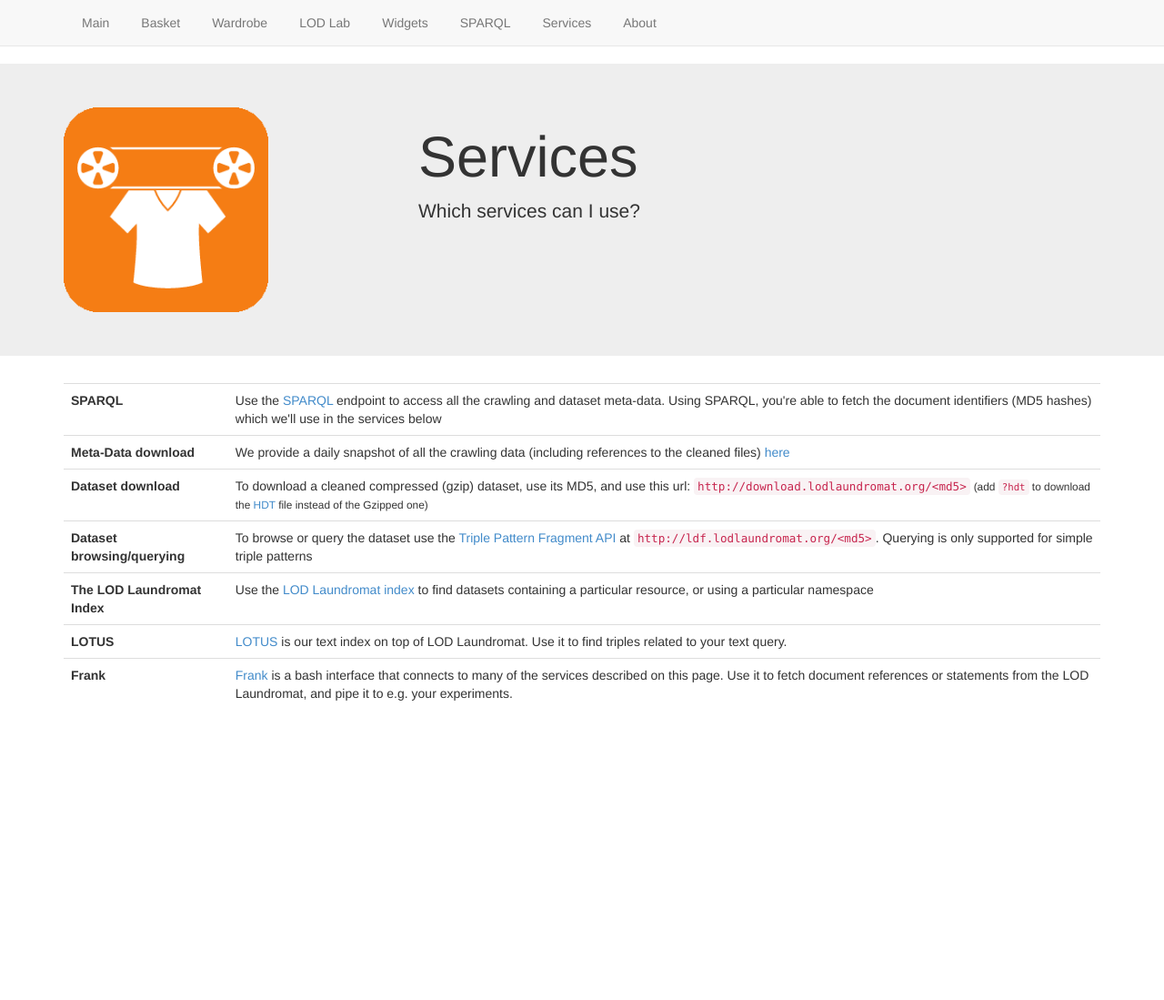
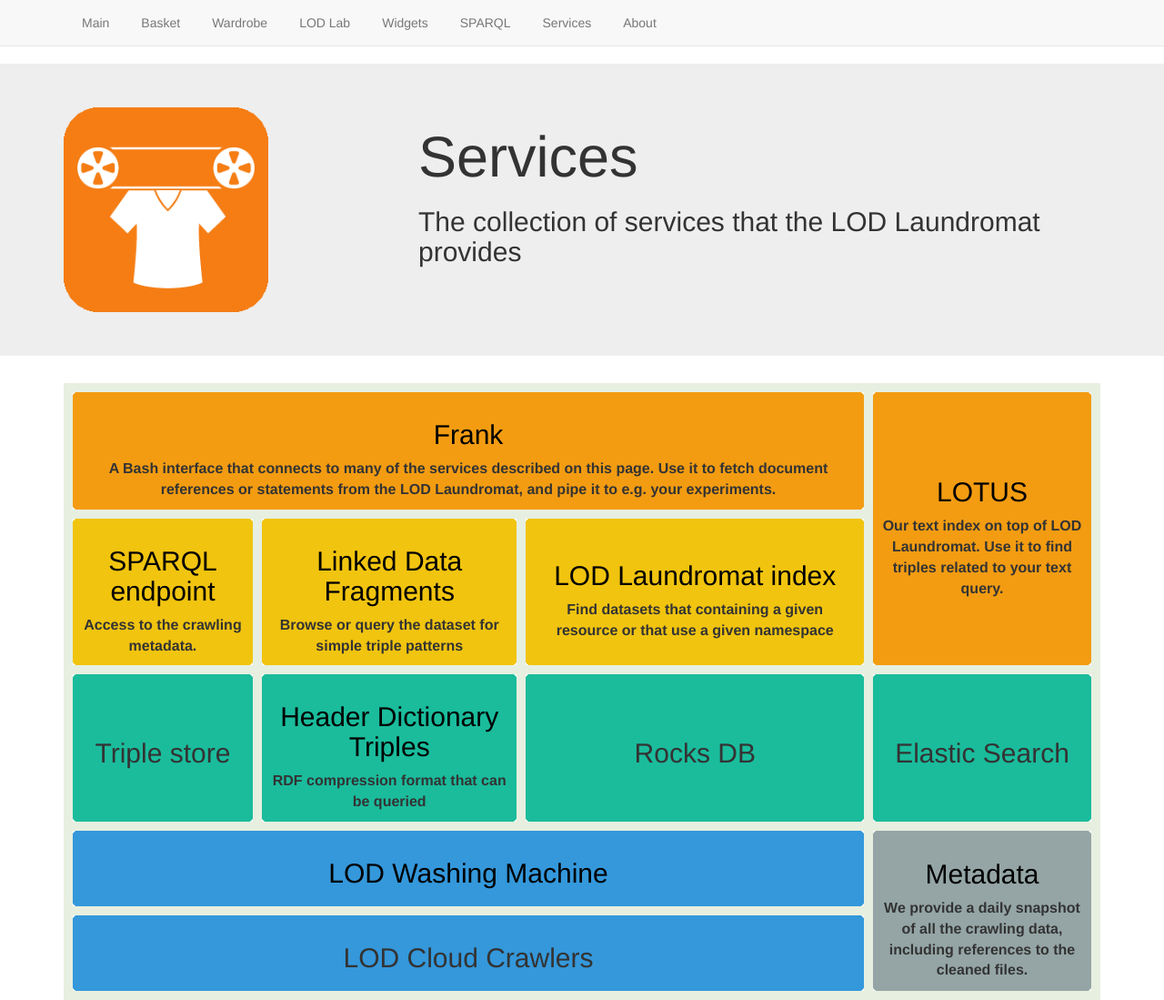
Before and after one commit to LOD-Laundromat/lodlaundry.github.io, a website: page services/index.html in a window 1280 px wide. Shown: the whole page at 91% size. Before the commit the page ends 800 px from the top, so only its background shows below. Drawn offline with nearby package versions, Linux system fonts and the light colour scheme.

Commit message:
ADDED: LL cake.

```diff
--- a/services/index.html
+++ b/services/index.html
@@ -9,13 +9,46 @@
     <meta name="author" content="Laurens Rietveld">
     <link rel="icon" href="/imgs/laundry.ico">
     <title>Services</title>
-
-    <!-- Bootstrap core CSS -->
     <link href="/bower_components/bootstrap/dist/css/bootstrap.min.css" rel="stylesheet">
     <link href="/bower_components/YASQE/dist/yasqe.min.css" rel="stylesheet">
     <link href="/bower_components/YASR/dist/yasr.min.css" rel="stylesheet">
     <link href="/style.css" rel="stylesheet">
     <link href="services.css" rel="stylesheet">
+    <style>
+      a {
+      color: black;
+      }
+.cake {
+  border-collapse: collapse;
+  border-style: solid;
+}
+
+.cake caption {
+  caption-side: bottom;
+}
+
+.blue-light {background-color: #3498db;}
+.blue-dark {background-color: #2980b9;}
+.gray {background-color: #95a5a6;}
+.green-light {background-color: #1abc9c;}
+.green-dark {background-color: #16a085;}
+.orange {background-color: #e67e22;}
+.yellow-light {background-color: #f1c40f;}
+.yellow-dark {background-color: #f39c12;}
+
+.cake td {
+  border: 10px solid #E7EFE0;
+  font-size: 16px;
+  font-weight: bold;
+  padding: 10px;
+  text-align: center;
+  border-radius: 22px;
+}
+
+.cake th {
+  color: #666;
+}
+    </style>
     <!-- HTML5 shim and Respond.js IE8 support of HTML5 elements and media queries -->
     <!--[if lt IE 9]>
         <script src="https://oss.maxcdn.com/libs/html5shiv/3.7.0/html5shiv.js"></script>
@@ -52,55 +85,78 @@
           </div>
           <div class="col-md-8" style="vertical-align: middle;">
             <h1>Services</h1>
-            <p>
-             Which services can I use?
-            </p>
+            <h2>The collection of services that the LOD Laundromat provides</h2>
           </div>
         </div>
       </div>
     </div>
-
     <div class="container">
       <div class="row">
         <div class="col-md-12">
-            <table class="table">
+	        <table border="1" class="cake">
+            <caption></caption>
+	          <tbody>
+              <!-- Yellow -->
               <tr>
-				  <td>SPARQL</td>
-				  <td>Use the <a href="http://lodlaundromat.org/sparql" target="_blank">SPARQL</a> endpoint to access all the crawling and dataset meta-data.
-				  Using SPARQL, you're able to fetch the document identifiers (MD5 hashes) which we'll use in the services below</td>
+		            <td class="yellow-dark" colspan="3" width="500px">
+                  <h2><a href="https://github.com/LODLaundromat/Frank">Frank</a></h2>
+                  A Bash interface that connects to many of the services described on this page.  Use it to fetch document references or statements from the LOD Laundromat, and pipe it to e.g. your experiments.
+                </td>
+		            <td class="yellow-dark" rowspan="2" width="250px">
+                  <h2><a href="http://lotus.lodlaundromat.org">LOTUS</a></h2>
+                  Our text index on top of LOD Laundromat.  Use it to find triples related to your text query.
+                </td>
+              </tr>
+              <!-- Green -->
+              <tr>
+		            <td class="yellow-light">
+                  <h2><a href="http://lodlaundromat.org/sparql">SPARQL endpoint</a></h2>
+                  Access to the crawling metadata.
+                </td>
+		            <td class="yellow-light">
+                  <h2><a href="https://github.com/LinkedDataFragments/Server.js">Linked Data Fragments</a></h2>
+                  Browse or query the dataset for simple triple patterns
+                </td>
+                <td class="yellow-light">
+                  <h2><a href="http://index.lodlaundromat.org">LOD Laundromat index</a></h2>
+                  Find datasets that containing a given resource or that use a given namespace
+                </td>
+              </tr>
+              <!-- Red -->
+              <tr>
+		            <td class="green-light"><h2>Triple store</h2></td>
+                <td class="green-light">
+                  <h2><a href="http://www.rdfhdt.org/">Header Dictionary Triples</a></h2>
+                  RDF compression format that can be queried
+                </td>
+                <td class="green-light"><h2>Rocks DB</h2></td>
+                <td class="green-light"><h2>Elastic Search</h2></td>
+              </tr>
+              <!-- Blue -->
+              <tr>
+		            <td class="blue-light" colspan="3">
+                  <h2><a href="https://github.com/LOD-Laundromat/LOD-Laundromat">LOD Washing Machine</a></h2>
+                </td>
+		            <td class="gray" rowspan="2">
+                  <h2><a href="http://download.lodlaundromat.org/dump.nt.gz">Metadata</a></h2>
+                  We provide a daily snapshot of all the crawling data, including references to the cleaned files.
+                </td>
               </tr>
               <tr>
-				  <td>Meta-Data download</td>
-				  <td>We provide a daily snapshot of all the crawling data (including references to the cleaned files) <a href="http://download.lodlaundromat.org/dump.nt.gz">here</a></td>
+		            <td class="blue-light" colspan="3">
+                  <h2>LOD Cloud Crawlers</h2>
+                </td>
               </tr>
-			  <tr>
-				  <td>Dataset download</td>
-				  <td>To download a cleaned compressed (gzip) dataset, use its MD5, and use this url: <code>http://download.lodlaundromat.org/&lt;md5&gt;</code> <small>(add <code>?hdt</code> to download the <a href="http://www.rdfhdt.org" target="_blank">HDT</a> file instead of the Gzipped one)</small></td>
-			  </tr>
-			  <tr>
-				  <td>Dataset browsing/querying</td>
-				  <td>To browse or query the dataset use the <a href="https://github.com/LinkedDataFragments/Server.js" target="_blank">Triple Pattern Fragment API</a> at <code>http://ldf.lodlaundromat.org/&lt;md5&gt;</code>.
-				  Querying is only supported for simple triple patterns</td>
-			  </tr>
-			  <tr>
-				  <td>The LOD Laundromat Index</td>
-				  <td>Use the <a href="http://index.lodlaundromat.org" target="_blank">LOD Laundromat index</a> to find datasets containing a particular resource, or using a particular namespace</td>
-			  </tr>
-        <tr>
-          <td>LOTUS</td>
-          <td><a href="http://lotus.lodlaundromat.org" target="_blank">LOTUS</a> is our text index on top of LOD Laundromat. Use it to find triples related to your text query.</td>
-        </tr>
-        <tr>
-          <td>Frank</td>
-          <td><a href="https://github.com/LODLaundromat/Frank" target="_blank">Frank</a> is a bash interface that connects to many of the services described on this page. Use it to fetch document references or statements from the LOD Laundromat, and pipe it to e.g. your experiments.</td>
-        </tr>
+	          </tbody>
 	        </table>
-
-
 	      </div>
       </div>
     </div>
 
+    <!--
+				<td>Dataset download</td>
+		    <td>To download a cleaned compressed (gzip) dataset, use its MD5, and use this url: <code>http://download.lodlaundromat.org/&lt;md5&gt;</code> <small>(add <code>?hdt</code> to download the <a href="http://www.rdfhdt.org" target="_blank">HDT</a> file instead of the Gzipped one)</small></td>
+    -->
     <!--
         Bootstrap core JavaScript
         Placed at the end of the document so the pages load faster
```
Also changed, not shown: README.md. Lines whose indentation alone changed are shown as unchanged.
